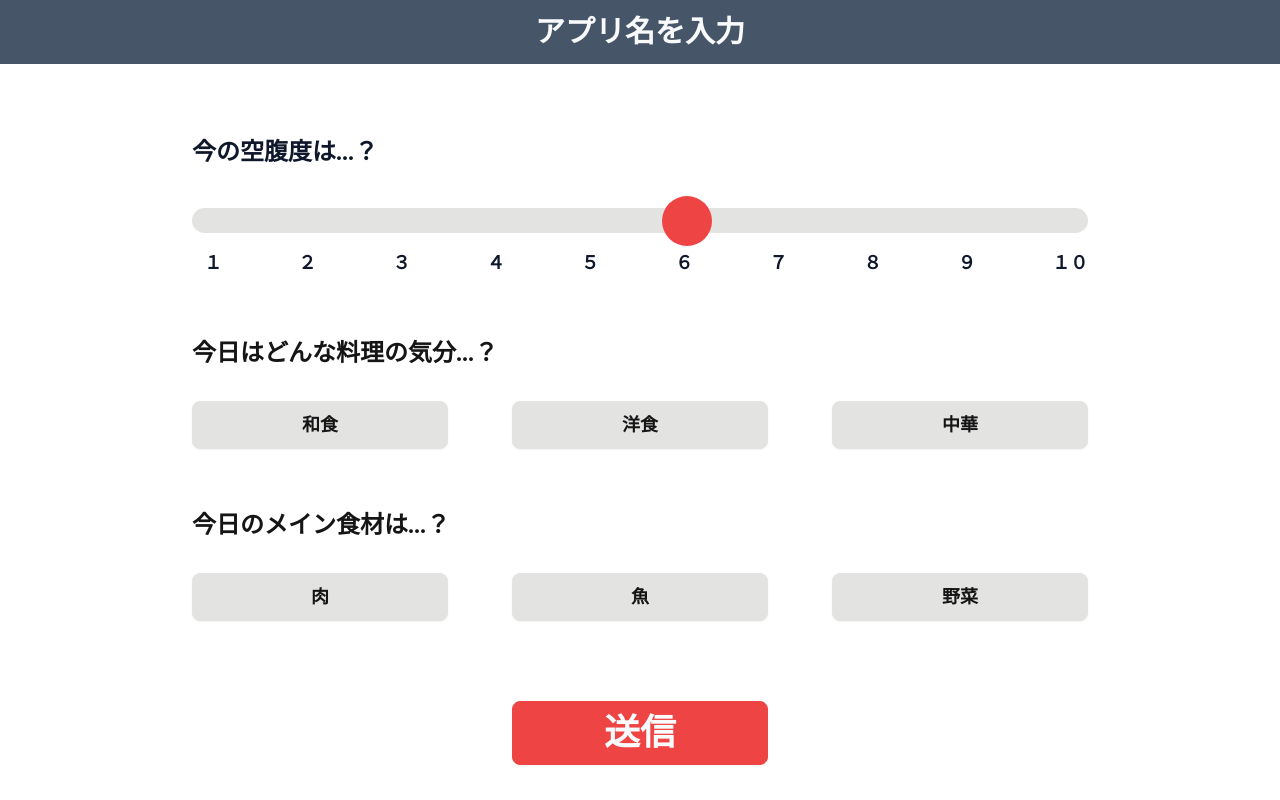
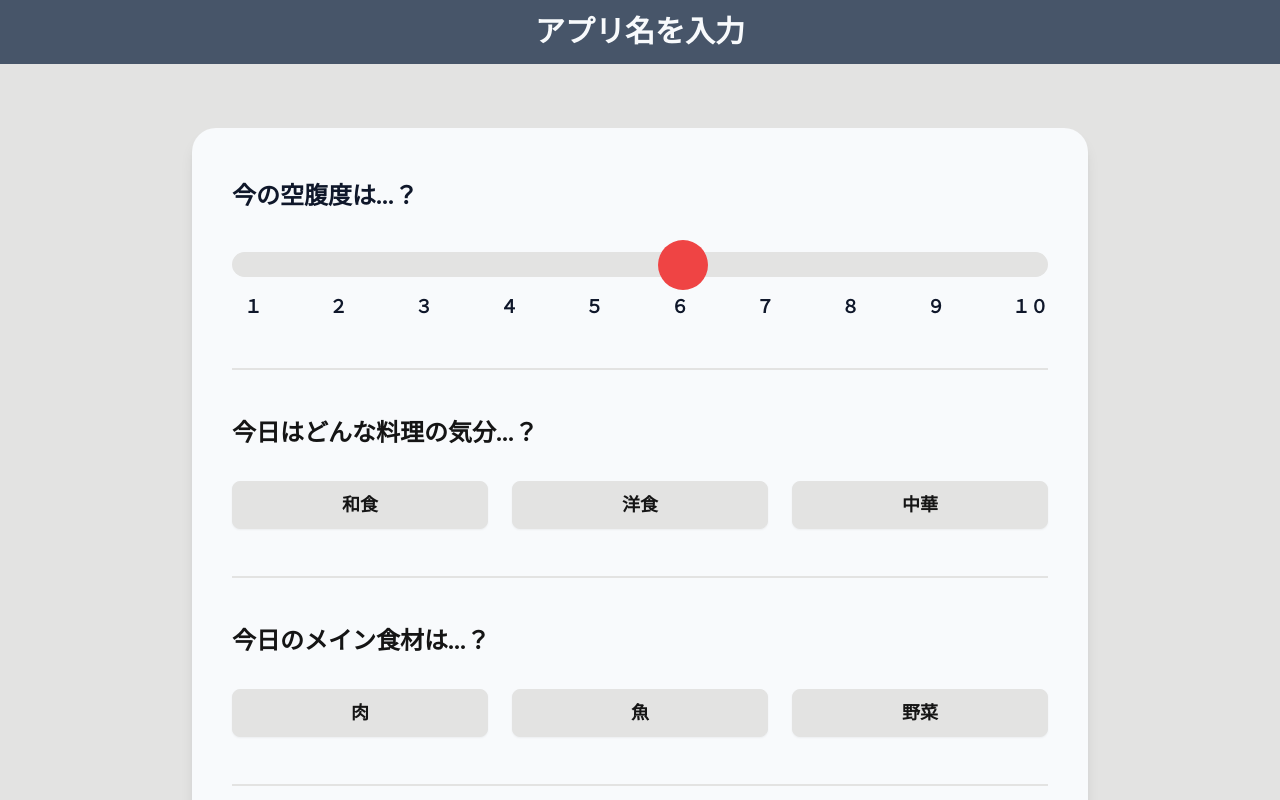
Before and after one commit to FoodCreation/Hackathon-1st-Mentor, a Next.js app in the folder frontend/my-app/: page / in a window 1280 px wide. Shown: the top 800 px of the page. Built offline with nearby package versions, Linux system fonts and the light colour scheme; a web font is replaced by a local one.

Commit message:
軽微なレイアウトの調整

```diff
--- a/frontend/my-app/app/_components/SelectFoodgenre.tsx
+++ b/frontend/my-app/app/_components/SelectFoodgenre.tsx
@@ -9,8 +9,8 @@ interface SelectButtonProps {
 
 const SelectFoodgenre: React.FC<SelectButtonProps> = ({ onSelect }) => {
     return (
-        <div className="w-full pt-10">
-            <h1 className='text-2xl font-bold py-5'>今日のメイン食材は...？</h1>
+        <div className="w-full my-10">
+            <h1 className='text-2xl font-bold pb-5'>今日のメイン食材は...？</h1>
             <div className="mx-auto flex justify-between pt-3">
                 <input type="radio" name="genre" className="btn btn-wide text-lg" aria-label="肉"
                     onClick={() => onSelect('meatValue')}
--- a/frontend/my-app/app/_components/SelectFoodtype.tsx
+++ b/frontend/my-app/app/_components/SelectFoodtype.tsx
@@ -9,8 +9,8 @@ interface SelectButtonProps {
 
 const SelectFoodtype: React.FC<SelectButtonProps> = ({ onSelect }) => {
     return (
-        <div className="w-full">
-            <h1 className='text-2xl font-bold py-5'>今日はどんな料理の気分...？</h1>
+        <div className="w-full my-10">
+            <h1 className='text-2xl font-bold pb-5'>今日はどんな料理の気分...？</h1>
             <div className="mx-auto flex justify-between pt-3">
                 <input type="radio" name="type" className="btn btn-wide text-lg" aria-label="和食"
                     onClick={() => onSelect('japaneseCuisineValue')}
--- a/frontend/my-app/app/_components/SubmitButton.tsx
+++ b/frontend/my-app/app/_components/SubmitButton.tsx
@@ -7,7 +7,7 @@ interface SubmitButtonProps {
 
 const SubmitButton: React.FC<SubmitButtonProps> = ({ onSubmit }) => {
     return (
-        <div className="text-center mt-20 mb-10">
+        <div className="text-center my-10">
             <button className="btn btn-wide btn-lg text-slate-50 btn-primary text-4xl" onClick={onSubmit}>送信</button>
         </div>
     );
--- a/frontend/my-app/app/_components/SubmitForm.tsx
+++ b/frontend/my-app/app/_components/SubmitForm.tsx
@@ -50,10 +50,13 @@ export default function SubmitForm() {
     };
 
     return (
-        <div className="py-10 w-full">
+        <div className="py-5 w-full">
             <HungerSlider hungerLevel={hungerLevel} setHungerLevel={setHungerLevel} />
+            <div className="divider divider-secondary"></div>
             <SelectFoodtype onSelect={handleFoodTypeButtonClick} />
+            <div className="divider divider-secondary"></div>
             <SelectFoodgenre onSelect={handleFoodGenreButtonClick} />
+            <div className="divider divider-secondary"></div>
             <SubmitButton onSubmit={handleSubmit} />
         </div>
     );
--- a/frontend/my-app/app/page.tsx
+++ b/frontend/my-app/app/page.tsx
@@ -6,9 +6,9 @@ import SubmitForm from "./_components/SubmitForm";
 
 export default function Home() {
   return (
-    <div className="w-full bg-white">
+    <div className="w-full bg-secondary">
       <Header></Header>
-      <div className="max-w-4xl mx-auto">
+      <div className="max-w-4xl mx-auto px-10 bg-slate-50 my-16 rounded-3xl shadow-lg">
         <SubmitForm></SubmitForm>
       </div>
       <Footer></Footer>
--- a/frontend/my-app/tailwind.config.ts
+++ b/frontend/my-app/tailwind.config.ts
@@ -17,6 +17,7 @@ module.exports = {
         shikanoko: {
           "primary": "rgb(239 68 68)",
           "primary-content": "rgb(254 226 226)",
+          "secondary": "#e3e3e2",
           "base-100": "rgb(250 250 249)",
           "neutral": "rgb(82 82 82)"
         },
```
